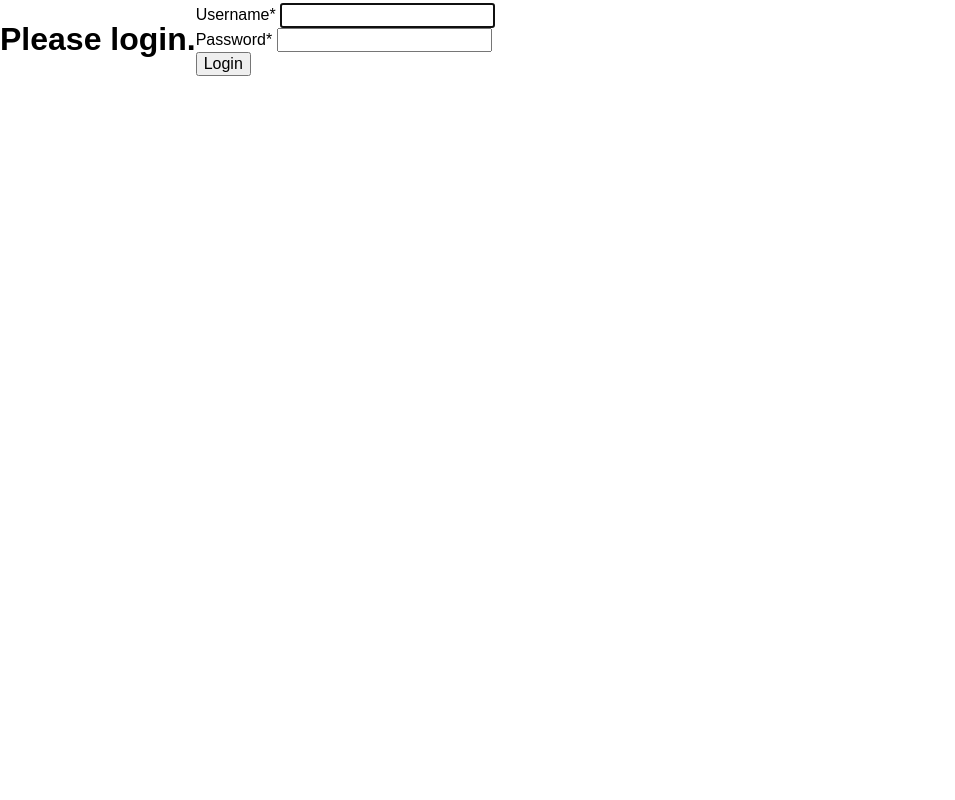
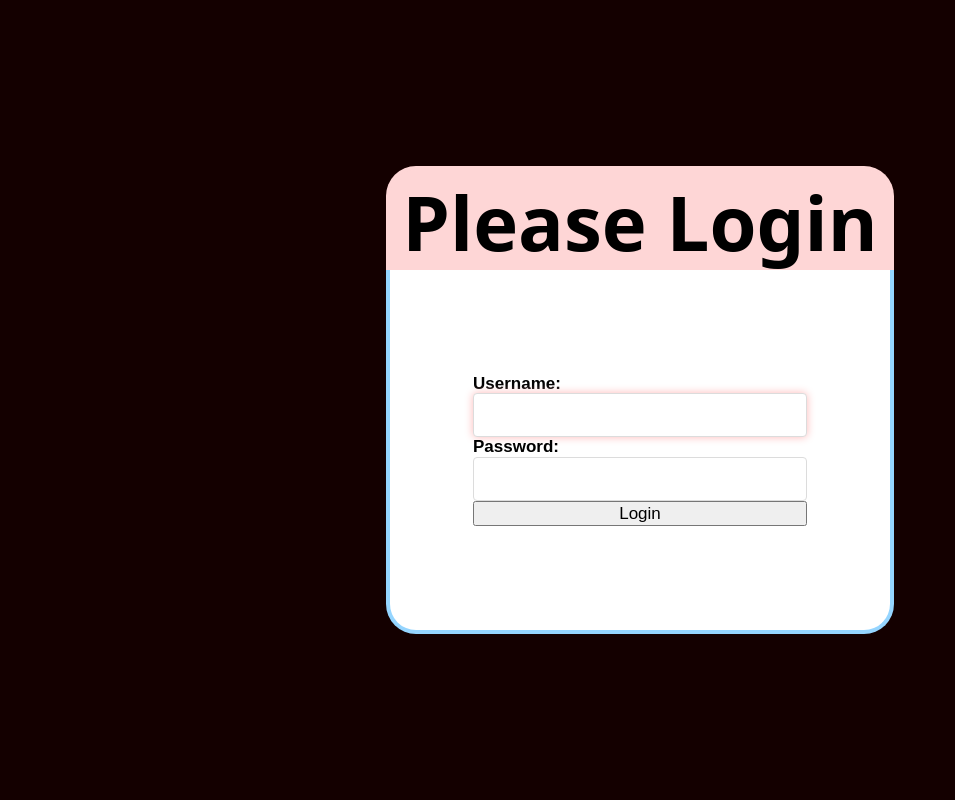
Before and after one commit to tahafallahi/Jelly-Keep, a Django app: page /accounts/login/ in a window 1280 px wide. Shown: the whole page, without its empty margins (0-955 px from the left). Run offline with Django 4.2, Linux system fonts and the light colour scheme; some libraries are stand-ins or nearby versions.

Commit message:
small changes

```diff
--- /dev/null
+++ b/word/static/registration/login.css
@@ -0,0 +1,99 @@
+html {
+    height: 100%;
+    font-family: sans-serif;
+    font-weight: 700;
+    font-size: 17px;
+}
+
+h1 {
+    margin-top: 10px;
+    margin-bottom: 7px;
+}
+
+body {
+    display: flex;
+    flex-direction: column;
+    background-color: rgb(20, 0, 0);
+    height: 100%;
+    margin: 0;
+    justify-content: center;
+    align-items: center;
+}
+
+.form-title {
+    display: flex;
+    align-items: center;
+    justify-content: center;
+    width: 500px;
+    height: 100px;
+    background-color: rgb(254, 214, 214);
+    border-color: rgb(254, 214, 214);
+    border-width: 4px;
+    border-bottom-width: 0;
+    border-style: solid;
+    font-size: 38px;
+    font-family: system-ui;
+    font-weight: 500;
+    text-align: center;
+    border-top-left-radius: 30px;
+    border-top-right-radius: 30px;
+}
+
+.form-box {
+    display: flex;
+    justify-content: center;
+    align-items: center;
+    width: 500px;
+    height: 360px;
+    background-color: white;
+    border-color: rgb(149, 213, 255);
+    border-width: 4px;
+    border-top-width: 0;
+    border-style: solid;
+    border-bottom-left-radius: 30px;
+    border-bottom-right-radius: 30px;
+}
+
+.form {
+    display: flex;
+    flex-direction: column;
+}
+
+.password-text {
+    margin-top: 35px;
+}
+
+#id_username, #id_password {
+    border-color: rgb(220, 220, 220);
+    border-style: solid;
+    border-radius: 4px;
+    border-width: 1px;
+    width: 320px;
+    height: 40px;
+    font-size: 16px;
+    padding-left: 10px;
+}
+
+#id_username::placeholder , #id_password::placeholder {
+    font-size: 15px;
+}
+
+#id_username:focus, #id_password:focus {
+    outline: none;
+    box-shadow: 0 0 8px rgb(255, 184, 184);
+}
+
+
+
+.submit-button {
+    background-color: rgb(22, 135, 210);
+    color: white;
+    font-size: 20px;
+    font-family: 'Roboto';
+    border-width: 0;
+    border-radius: 4px;
+    height: 50px;
+    width: 200px;
+    margin: auto;
+    margin-top: 47px;
+}
--- a/word/static/word/base.css
+++ b/word/static/word/word_list.css
@@ -1,13 +1,13 @@
 body {
     display: flex;
     align-items: center;
-    padding-bottom: 4%;
+    padding-bottom: 50px;
 }
 
 .word-list-and-title {
     width: 450px;
     margin-left: 25%;
-    margin-top: 4%;
+    margin-top: 100px;
 }
 
 .title {
--- a/word/templates/base.html
+++ b/word/templates/base.html
@@ -4,14 +4,13 @@
     <head>
         <meta charset="utf-8">
         <meta name="viewport" content="width=device-width, initial-scale=1">
-        <link href="{% static 'word/base.css' %}" rel="stylesheet">
         <link
             rel="stylesheet"
             href="https://cdn.jsdelivr.net/npm/purecss@2.1.0/build/pure-min.css"
             integrity="sha384-yHIFVG6ClnONEA5yB5DJXfW2/KC173DIQrYoZMEtBvGzmf0PKiGyNEqe9N6BNDBH"
             crossorigin="anonymous"
         >
-
+        {% block meta %}{% endblock %}
         <title>
             {% block title %}BetterFC{% endblock %}
         </title>
--- a/word/templates/registration/login.html
+++ b/word/templates/registration/login.html
@@ -1,16 +1,21 @@
 {% extends 'base.html' %}
-{% load crispy_forms_tags %}
+{% load static %}
+{% block meta %} <link href="{% static 'registration/login.css' %}" rel="stylesheet"> {% endblock %}
 {% block title %}
     Login
 {% endblock %}
 {% block content %}
-<h1>
-    Please login.
-</h1>
-<form action="{% url 'login' %}" method="post">
-    {% csrf_token %}
-    {{ form|crispy  }}
-    <input type="submit" value="Login">
-    <input type="hidden" name ="next" value="{{ next }}">
-</form>
+
+<div class="form-title">
+    <h1>Please Login</h1>
+</div>
+<div class="form-box">
+    <form class="form" action="{% url 'login' %}" method="post">
+        {% csrf_token %}
+        {{ form  }}
+        <input type="submit" value="Login">
+        <input type="hidden" name ="next" value="{{ next }}">
+    </form>
+</div>
+
 {% endblock %}
--- a/word/templates/word/delete_word_list.html
+++ b/word/templates/word/delete_word_list.html
@@ -1,5 +1,6 @@
 {% extends 'base.html' %}
 {% load static %}
+{% load static %} <link href="{% static 'word/word_list.css' %}" rel="stylesheet"> {% endblock %}
 {% block content %}
 
 <div class="word-list-and-title">
--- a/word/templates/word/word_list.html
+++ b/word/templates/word/word_list.html
@@ -1,5 +1,5 @@
 {% extends 'base.html' %}
-{% load static %}
+{% load static %} <link href="{% static 'word/word_list.css' %}" rel="stylesheet"> {% endblock %}
 {% block content %}
 
 <div class="word-list-and-title">
@@ -10,7 +10,7 @@
             {% for word in word_list %}
                 <div class="word-and-icon">
                     <img
-                        class="pure-img play-icon"
+                        class="pure-img"
                         src="{% static 'word/images/play_icon.png' %}"
                         onclick="var audio = new Audio('{{ word.audio_url }}'); audio.play();"
                     >
```
